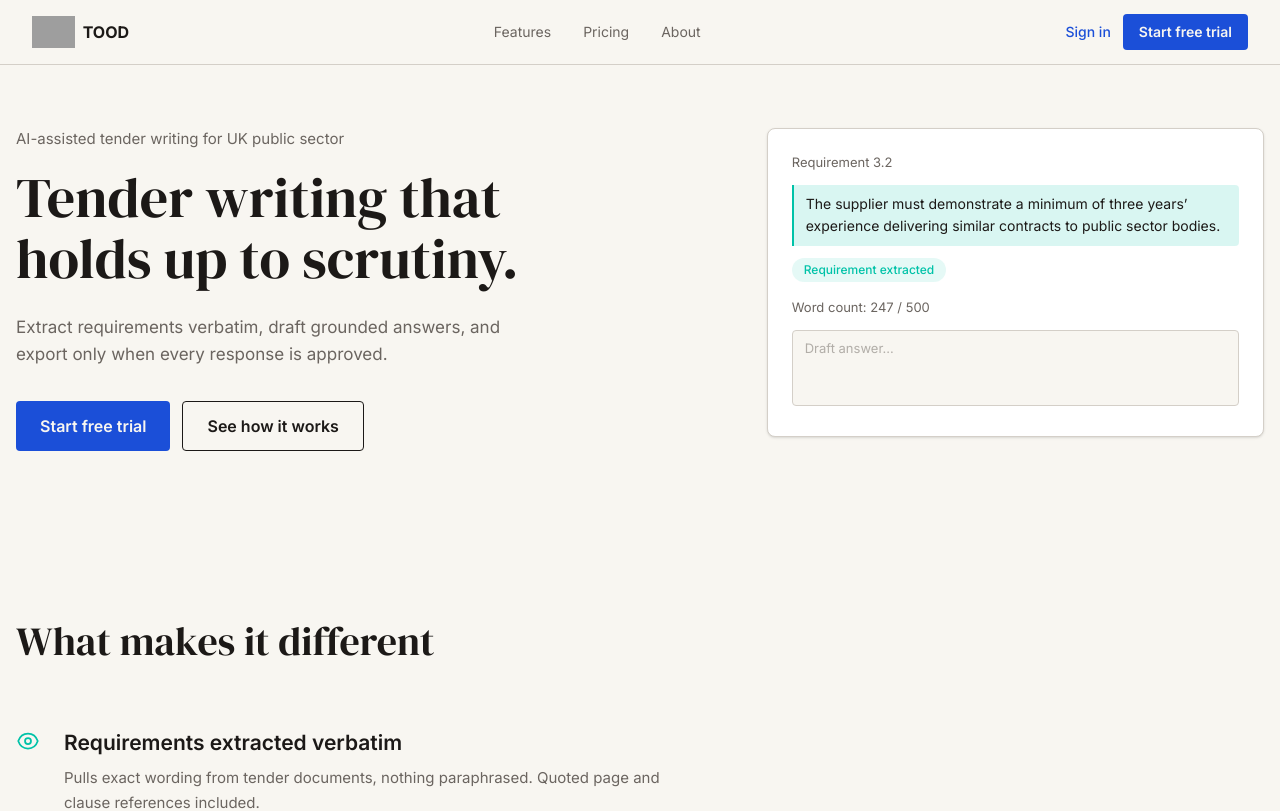
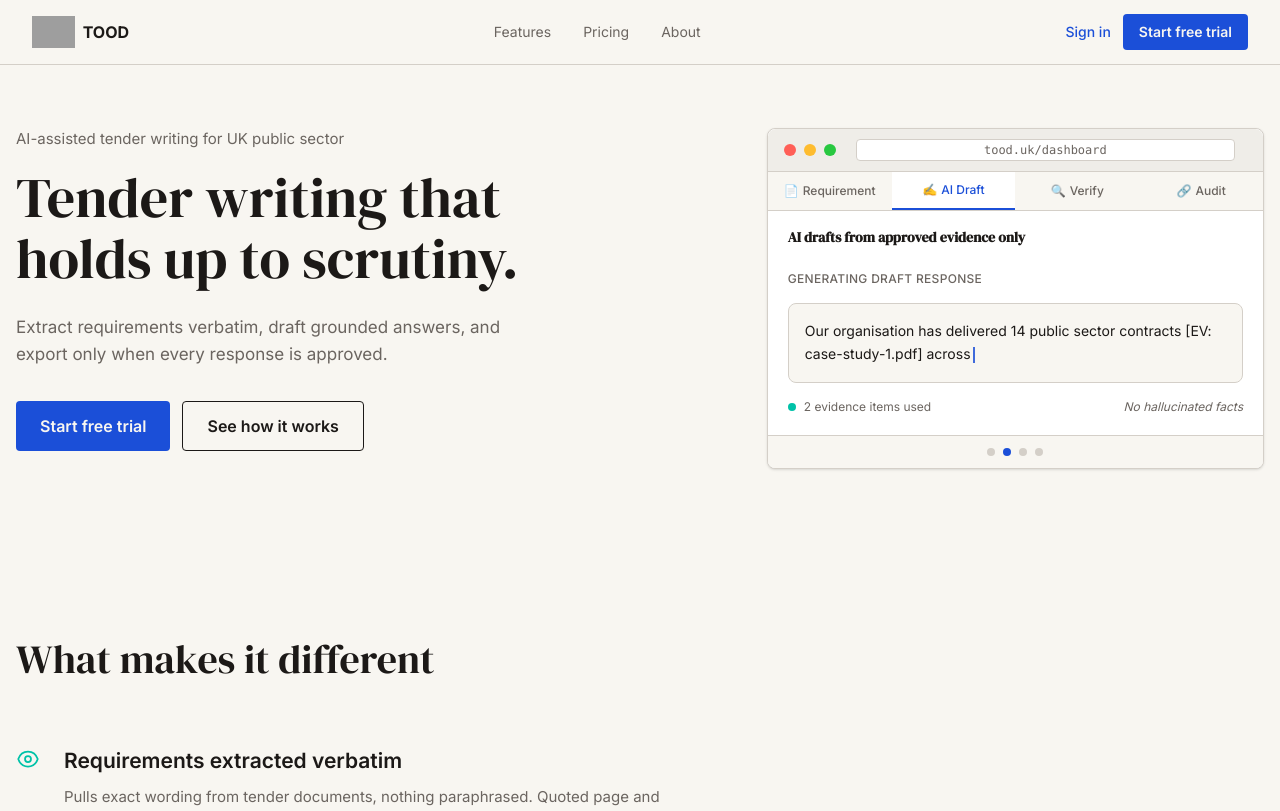
Before and after one commit to honeybpay-design/TOOD-OS, a Next.js app in the folder apps/web/: page / in a window 1280 px wide. Shown: the top 811 px of the page. Built offline with nearby package versions, Linux system fonts and the light colour scheme; grey boxes are pictures that could not be loaded.

Commit message:
feat: animated workflow demo — verbatim extraction, evidence drafting, claim verification, audit trail
Shows AI transparency: every claim traceable, every change recorded, hash-chained audit log.

Agent: wf-coder

```diff
--- a/apps/web/app/page.tsx
+++ b/apps/web/app/page.tsx
@@ -1,7 +1,320 @@
 "use client";
 
 import Link from "next/link";
-import { useState } from "react";
+import { useState, useEffect } from "react";
+
+// ── Workflow Demo Animation ───────────────────────────────────────────────────
+
+const DEMO_STEPS = [
+  {
+    id: 0,
+    tab: "Requirement",
+    icon: "📄",
+    title: "Requirement extracted verbatim",
+  },
+  {
+    id: 1,
+    tab: "AI Draft",
+    icon: "✍️",
+    title: "AI drafts from approved evidence only",
+  },
+  {
+    id: 2,
+    tab: "Verify",
+    icon: "🔍",
+    title: "Every claim verified against evidence",
+  },
+  {
+    id: 3,
+    tab: "Audit",
+    icon: "🔗",
+    title: "Audit trail — every change recorded",
+  },
+];
+
+const DURATIONS = [4500, 6000, 5000, 4500];
+
+function TypingText({ text, speed = 20 }: { text: string; speed?: number }) {
+  const prefersReduced =
+    typeof window !== "undefined"
+      ? window.matchMedia("(prefers-reduced-motion: reduce)").matches
+      : false;
+  const [displayed, setDisplayed] = useState(prefersReduced ? text : "");
+
+  useEffect(() => {
+    if (prefersReduced) {
+      setDisplayed(text);
+      return;
+    }
+    setDisplayed("");
+    let i = 0;
+    const id = setInterval(() => {
+      i++;
+      setDisplayed(text.slice(0, i));
+      if (i >= text.length) clearInterval(id);
+    }, speed);
+    return () => clearInterval(id);
+  }, [text, speed, prefersReduced]);
+
+  return (
+    <span>
+      {displayed}
+      {displayed.length < text.length && (
+        <span className="animate-pulse inline-block w-0.5 h-4 bg-[#1B4FD8] align-middle ml-0.5" />
+      )}
+    </span>
+  );
+}
+
+function WindowChrome() {
+  return (
+    <div className="flex items-center gap-2 px-4 py-2.5 bg-[#EFEDE8] border-b border-[#D4CFC8] rounded-t-lg">
+      <span className="w-3 h-3 rounded-full bg-[#FF5F57]" />
+      <span className="w-3 h-3 rounded-full bg-[#FEBC2E]" />
+      <span className="w-3 h-3 rounded-full bg-[#28C840]" />
+      <div className="flex-1 mx-3 px-3 py-0.5 bg-white rounded text-xs text-[#6B6560] font-mono border border-[#D4CFC8] text-center">
+        tood.uk/dashboard
+      </div>
+    </div>
+  );
+}
+
+function StepContent({ step }: { step: number }) {
+  switch (step) {
+    case 0:
+      return (
+        <div key={0} className="p-5 space-y-4">
+          <div className="text-xs font-medium text-[#6B6560] uppercase tracking-wide">
+            Source document
+          </div>
+          <div className="bg-[#EFEDE8] rounded-lg p-4 text-sm text-[#1C1917] leading-relaxed border border-[#D4CFC8]">
+            <span>The supplier must </span>
+            <span className="bg-[#00C2A8]/20 text-[#1C1917] px-0.5 rounded highlight-pulse">
+              demonstrate a minimum of three years&rsquo; experience
+            </span>
+            <span>
+              {" "}
+              in delivering public sector contracts of similar scope and
+              complexity.
+            </span>
+          </div>
+          <div className="flex items-center gap-2">
+            <span className="text-xs bg-[#F8F6F1] border border-[#D4CFC8] rounded px-2 py-1 text-[#6B6560]">
+              §3.2 · page 7 · 500 word limit
+            </span>
+          </div>
+          <div className="flex items-center gap-2 bg-[#00C2A8]/10 border border-[#00C2A8]/30 rounded-lg px-3 py-2">
+            <span className="text-[#00C2A8] text-sm font-medium">
+              ✓ Verbatim match confirmed
+            </span>
+            <span className="ml-auto text-xs text-[#6B6560]">
+              Extracted from §3.2, page 7
+            </span>
+          </div>
+        </div>
+      );
+
+    case 1: {
+      const draftText =
+        "Our organisation has delivered 14 public sector contracts [EV: case-study-1.pdf] across infrastructure and digital transformation, meeting all ISO 9001 quality standards [EV: iso-cert.pdf] renewed annually since 2019. References available from Lancashire CC on request.";
+      return (
+        <div key={1} className="p-5 space-y-4">
+          <div className="text-xs font-medium text-[#6B6560] uppercase tracking-wide">
+            Generating draft response
+          </div>
+          <div className="bg-[#F8F6F1] rounded-lg p-4 text-sm text-[#1C1917] leading-relaxed border border-[#D4CFC8] min-h-[80px]">
+            <TypingText text={draftText} speed={18} />
+          </div>
+          <div className="flex items-center justify-between">
+            <div className="flex items-center gap-2 text-xs text-[#6B6560]">
+              <span className="w-2 h-2 rounded-full bg-[#00C2A8]"></span>
+              2 evidence items used
+            </div>
+            <span className="text-xs text-[#6B6560] italic">
+              No hallucinated facts
+            </span>
+          </div>
+        </div>
+      );
+    }
+
+    case 2: {
+      const claims = [
+        {
+          text: '"14 public sector contracts"',
+          source: "case-study-1.pdf",
+          ok: true,
+        },
+        { text: '"ISO 9001, renewed 2019"', source: "iso-cert.pdf", ok: true },
+        { text: '"£2M contract value"', source: null, ok: false },
+      ];
+      return (
+        <div key={2} className="p-5 space-y-3">
+          <div className="text-xs font-medium text-[#6B6560] uppercase tracking-wide">
+            Claim verification
+          </div>
+          <div className="space-y-2">
+            {claims.map((c, i) => (
+              <div
+                key={i}
+                className={`flex items-start gap-3 rounded-lg px-3 py-2.5 border text-sm ${c.ok
+                    ? "bg-[#F0FDF4] border-green-200 text-[#1C1917]"
+                    : "bg-red-50 border-red-200 text-[#1C1917]"
+                  }`}
+              >
+                <span
+                  className={c.ok ? "text-green-600 mt-0.5" : "text-red-500 mt-0.5"}
+                >
+                  {c.ok ? "✓" : "✗"}
+                </span>
+                <div className="flex-1">
+                  <span className="font-medium">{c.text}</span>
+                  {c.ok ? (
+                    <span className="text-[#6B6560] text-xs ml-2">
+                      → matched in {c.source}
+                    </span>
+                  ) : (
+                    <span className="text-red-500 text-xs ml-2">
+                      → NOT FOUND in evidence
+                    </span>
+                  )}
+                </div>
+              </div>
+            ))}
+          </div>
+          <div className="text-xs bg-red-50 border border-red-200 rounded-lg px-3 py-2 text-red-600">
+            ⚠ Action required: Acknowledge or remove this claim before export
+          </div>
+        </div>
+      );
+    }
+
+    case 3: {
+      const auditLog = [
+        {
+          time: "14:32",
+          user: "Sarah M.",
+          action: "Draft generated",
+          detail: "Gemini 2.5 Pro",
+        },
+        {
+          time: "14:45",
+          user: "James O.",
+          action: "Edited",
+          detail: "word count 312→287",
+        },
+        { time: "15:01", user: "James O.", action: "Approved", detail: "" },
+        {
+          time: "15:02",
+          user: "System",
+          action: "Hash recorded",
+          detail: "a3f9c2e1...",
+        },
+      ];
+      return (
+        <div key={3} className="p-5 space-y-3">
+          <div className="text-xs font-medium text-[#6B6560] uppercase tracking-wide">
+            Audit log · 2026-10-13
+          </div>
+          <div className="space-y-1 font-mono text-xs">
+            {auditLog.map((e, i) => (
+              <div
+                key={i}
+                className="flex items-center gap-3 py-1.5 border-b border-[#D4CFC8] last:border-0"
+              >
+                <span className="text-[#6B6560] w-10">{e.time}</span>
+                <span className="text-[#1B4FD8] w-16 shrink-0">{e.user}</span>
+                <span className="text-[#1C1917] flex-1">
+                  {e.action}
+                  {e.detail ? ` — ${e.detail}` : ""}
+                </span>
+              </div>
+            ))}
+          </div>
+          <div className="flex items-center gap-2 bg-[#EFEDE8] rounded-lg px-3 py-2">
+            <svg
+              width="16"
+              height="16"
+              viewBox="0 0 24 24"
+              fill="none"
+              stroke="#6B6560"
+              strokeWidth="2"
+              strokeLinecap="round"
+              strokeLinejoin="round"
+              aria-hidden="true"
+            >
+              <path d="M10 13a5 5 0 0 0 7.54.54l3-3a5 5 0 0 0-7.07-7.07l-1.72 1.71" />
+              <path d="M14 11a5 5 0 0 0-7.54-.54l-3 3a5 5 0 0 0 7.07 7.07l1.71-1.71" />
+            </svg>
+            <span className="text-xs text-[#6B6560]">
+              Tamper-evident — cannot be altered retroactively
+            </span>
+          </div>
+        </div>
+      );
+    }
+
+    default:
+      return null;
+  }
+}
+
+function WorkflowDemo() {
+  const [step, setStep] = useState(0);
+
+  useEffect(() => {
+    const t = setTimeout(() => setStep((s) => (s + 1) % 4), DURATIONS[step]);
+    return () => clearTimeout(t);
+  }, [step]);
+
+  return (
+    <div className="w-full border border-[#D4CFC8] rounded-lg shadow-sm overflow-hidden bg-white">
+      <WindowChrome />
+      {/* Step tabs */}
+      <div className="flex border-b border-[#D4CFC8] bg-[#F8F6F1]">
+        {DEMO_STEPS.map((s) => (
+          <button
+            key={s.id}
+            onClick={() => setStep(s.id)}
+            className={`flex-1 px-2 py-2.5 text-xs font-medium transition-colors ${step === s.id
+                ? "bg-white border-b-2 border-[#1B4FD8] text-[#1B4FD8]"
+                : "text-[#6B6560] hover:text-[#1C1917]"
+              }`}
+            aria-pressed={step === s.id}
+          >
+            <span className="mr-1">{s.icon}</span>
+            <span className="hidden sm:inline">{s.tab}</span>
+          </button>
+        ))}
+      </div>
+      {/* Step title */}
+      <div className="px-5 pt-4 pb-1">
+        <h3
+          className="text-sm font-semibold text-[#1C1917]"
+          style={{ fontFamily: "var(--font-dm-serif)" }}
+        >
+          {DEMO_STEPS[step].title}
+        </h3>
+      </div>
+      {/* Step content */}
+      <div aria-live="polite" aria-atomic="true">
+        <StepContent step={step} />
+      </div>
+      {/* Progress dots */}
+      <div className="flex justify-center gap-2 py-3 bg-[#F8F6F1] border-t border-[#D4CFC8]">
+        {DEMO_STEPS.map((s) => (
+          <button
+            key={s.id}
+            onClick={() => setStep(s.id)}
+            aria-label={`Go to step ${s.id + 1}: ${s.tab}`}
+            className={`w-2 h-2 rounded-full transition-colors ${step === s.id ? "bg-[#1B4FD8]" : "bg-[#D4CFC8]"
+              }`}
+          />
+        ))}
+      </div>
+    </div>
+  );
+}
 
 // ── Navbar ──────────────────────────────────────────────────────────────────
 function Navbar() {
@@ -158,58 +471,9 @@
             </div>
           </div>
 
-          {/* Right column — 42% — Tender requirement card mockup */}
+          {/* Right column — 42% — Animated workflow demo */}
           <div className="lg:w-[42%] w-full">
-            <div
-              className="bg-white border border-[#D4CFC8] rounded-lg p-6 shadow-sm"
-              aria-label="Tender requirement card example"
-              aria-hidden="true"
-            >
-              <p
-                className="text-[13px] text-[#6B6560] mb-3"
-                style={{ fontFamily: 'var(--font-inter)' }}
-              >
-                Requirement 3.2
-              </p>
-
-              {/* Highlighted clause */}
-              <div className="bg-[#00C2A8]/15 border-l-2 border-[#00C2A8] px-3 py-2 rounded-r mb-3">
-                <p
-                  className="text-[14px] text-[#1C1917] leading-relaxed"
-                  style={{ fontFamily: 'var(--font-inter)' }}
-                >
-                  The supplier must demonstrate a minimum of three years&rsquo; experience delivering similar contracts to public sector bodies.
-                </p>
-              </div>
-
-              {/* Badge */}
-              <div className="flex items-center gap-3 mb-4">
-                <span
-                  className="inline-flex items-center text-[#00C2A8] bg-[#00C2A8]/10 rounded-full px-3 py-1 text-xs font-medium"
-                  style={{ fontFamily: 'var(--font-inter)' }}
-                >
-                  Requirement extracted
-                </span>
-              </div>
-
-              {/* Word count */}
-              <p
-                className="text-[13px] text-[#6B6560] mb-3"
-                style={{ fontFamily: 'var(--font-inter)' }}
-              >
-                Word count: 247 / 500
-              </p>
-
-              {/* Draft answer placeholder */}
-              <textarea
-                className="w-full border border-[#D4CFC8] rounded px-3 py-2 text-[13px] text-[#6B6560] bg-[#F8F6F1] resize-none focus:outline-none"
-                rows={3}
-                placeholder="Draft answer…"
-                readOnly
-                aria-label="Draft answer field"
-                style={{ fontFamily: 'var(--font-inter)' }}
-              />
-            </div>
+            <WorkflowDemo />
           </div>
         </div>
       </div>
@@ -448,8 +712,8 @@
             <div
               key={p.name}
               className={`flex flex-col p-8 ${p.highlighted
-                  ? "border-2 border-[#1B4FD8] bg-[#F8F6F1]"
-                  : "border border-[#D4CFC8] bg-[#F8F6F1]"
+                ? "border-2 border-[#1B4FD8] bg-[#F8F6F1]"
+                : "border border-[#D4CFC8] bg-[#F8F6F1]"
                 }`}
             >
               <div
@@ -492,8 +756,8 @@
               <a
                 href={p.href}
                 className={`block text-center font-semibold px-5 py-2.5 rounded text-sm transition-colors focus-visible:outline focus-visible:outline-2 focus-visible:outline-offset-2 focus-visible:outline-[#1B4FD8] ${p.highlighted
-                    ? "bg-[#1B4FD8] hover:bg-[#1541B0] text-[#F8F6F1]"
-                    : "border border-[#1B4FD8] text-[#1B4FD8] hover:bg-[#1B4FD8] hover:text-[#F8F6F1]"
+                  ? "bg-[#1B4FD8] hover:bg-[#1541B0] text-[#F8F6F1]"
+                  : "border border-[#1B4FD8] text-[#1B4FD8] hover:bg-[#1B4FD8] hover:text-[#F8F6F1]"
                   }`}
                 style={{ fontFamily: 'var(--font-inter)' }}
               >
```
